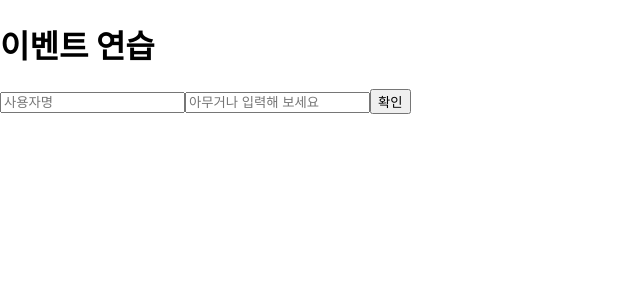
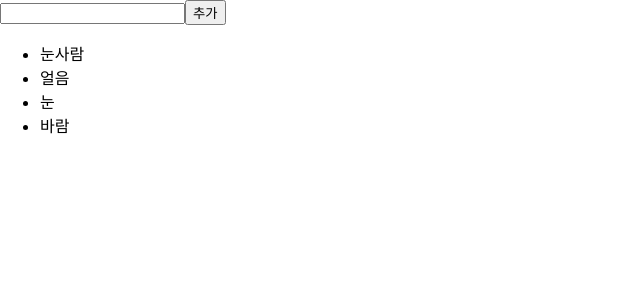
Before and after one commit to runnz121/how_to_control_react, a React (Create React App) app: page / in a window 1280 px wide. Shown: the top 300 px of the page, without its empty margins (0-640 px from the left). Built offline with nearby package versions, Linux system fonts and the light colour scheme.

Commit message:
20210120

```diff
--- a/src/App.js
+++ b/src/App.js
@@ -1,11 +1,14 @@
-import React from 'react';
-import EventPractice from './EventPractice';
+import React, {Component} from 'react';
+import IterationSample from './IterationSample';
 
+class App extends Component {
+  render() {
+    return (
+      <IterationSample/>
+    )
+  }
+};
 
-const App = () => {
-  return <EventPractice />;
-
-};
 
 export default App;
 
--- /dev/null
+++ b/src/IterationSample.js
@@ -0,0 +1,44 @@
+import React, { useState } from 'react';
+
+const IterationSample = () => {
+    const [names, setNames] = useState([
+        {id:1,text:'눈사람'},
+        {id:2,text:'얼음'},
+        {id:3,text:'눈'},
+        {id:4,text:'바람'},
+
+    ]);
+
+    const [inputText, setInputText] = useState('');
+    const [nextId, setNextId] = useState(5);
+
+    const onChange = e => setInputText(e.target.value);
+    const onClick =() => {
+        const nextNames = names.concat({
+            id : nextId,
+            text:inputText
+        });
+        setNextId(nextId + 1);
+        setNames(nextNames);
+        setInputText('');
+    };
+    const onRemove = id => {
+        const nextNames = names.filter(name => name.id !==id);
+        setNames(nextNames);
+    };
+
+    const namesList = names.map(name => (
+        <li key={name.id} onDoubleClick={() => onRemove(name.id)}>
+            {name.text}
+            </li>
+    ));
+    return (
+        <>
+        <input value={inputText} onChange={onChange} />
+        <button onClick={onClick}>추가</button>
+        <ul>{namesList}</ul>
+        </>
+    )
+};
+
+export default IterationSample;
```
Also changed, not shown: src/ScrollBox.js (added, +37 -0 lines), src/ValidationSample.css (added, +7 -0 lines), src/ValidationSample.js (added, +39 -0 lines).
